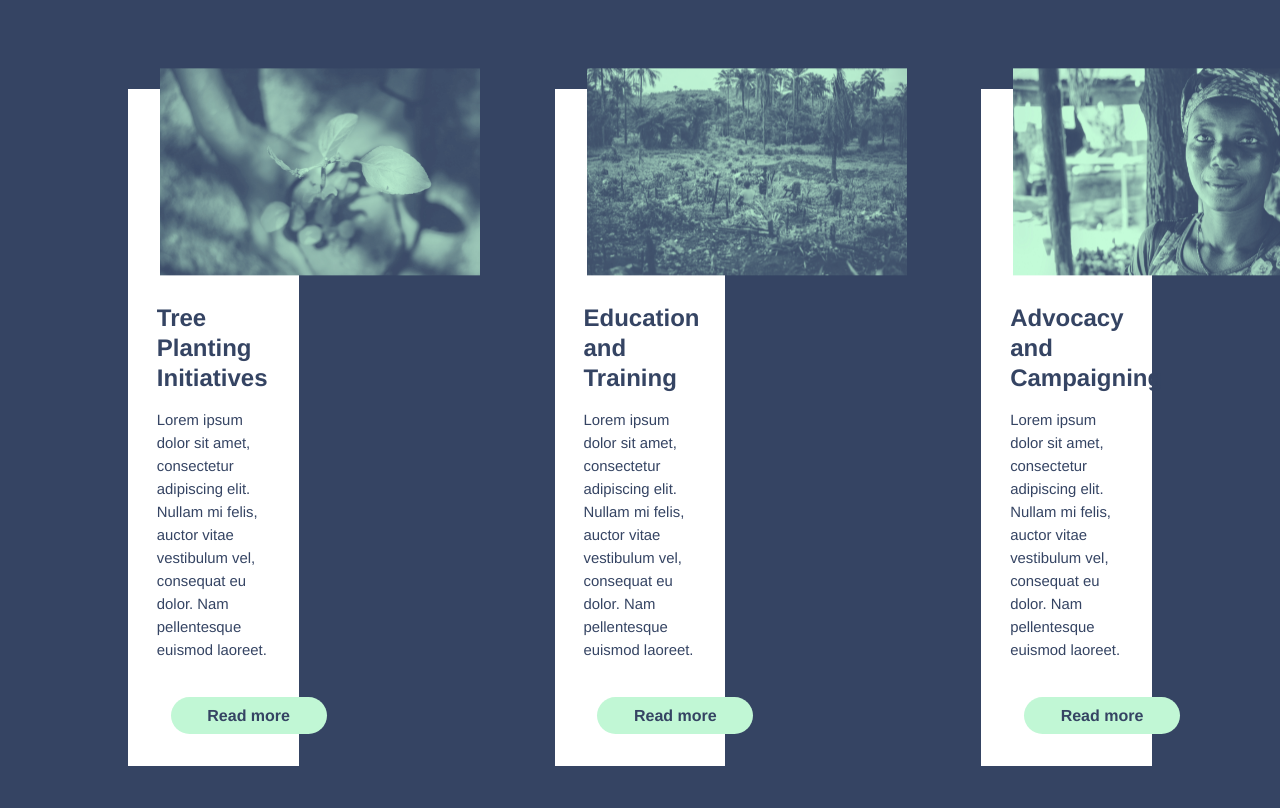
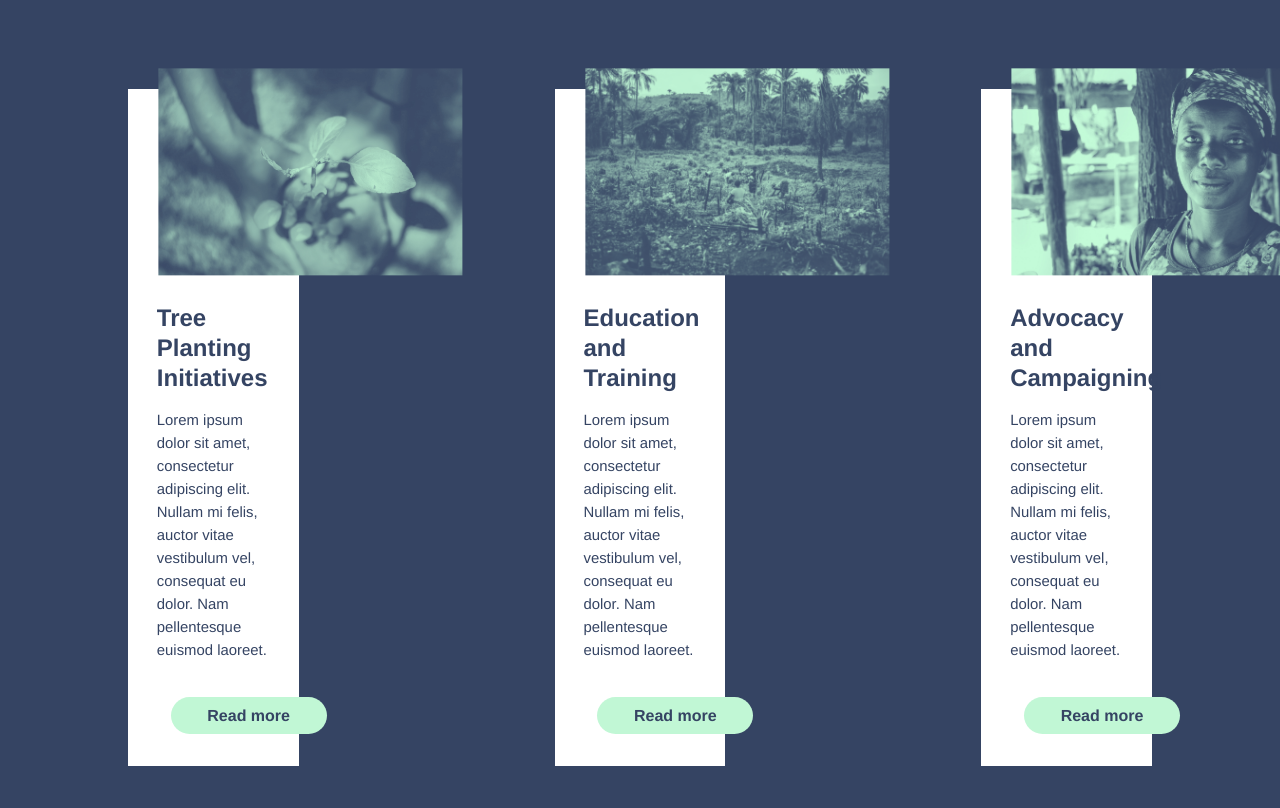
Before and after one commit to RAHUL-CB25/The-Green-Tree-Project, a plain HTML site: page index.html in a window 1280 px wide. Shown: the part 1599-2407 px from the top of the page. Drawn offline with Linux system fonts and the light colour scheme; a web font is replaced by a local one.

Commit message:
did changes in width of imgages

```diff
--- a/css/index.css
+++ b/css/index.css
@@ -988,7 +988,7 @@ for desktop responsive */
   }
 
   .what-we-do-card .img {
-    width: 20rem;
+    width: 19rem;
     height: 12.9rem;
     object-fit: cover;
     position: relative;
```
